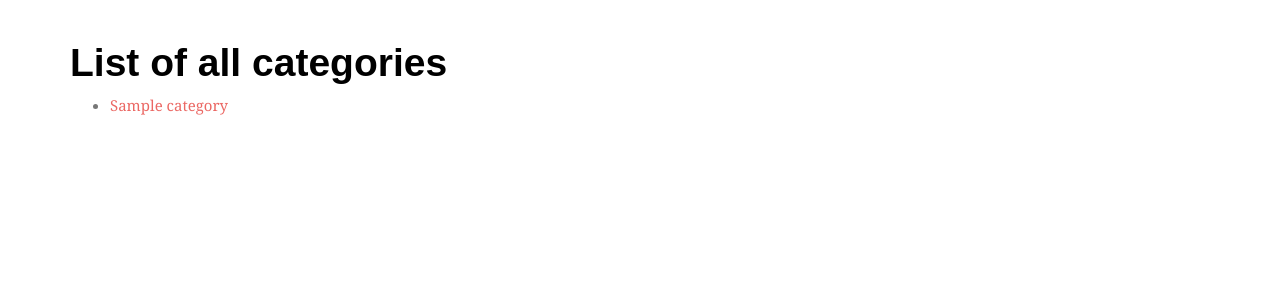
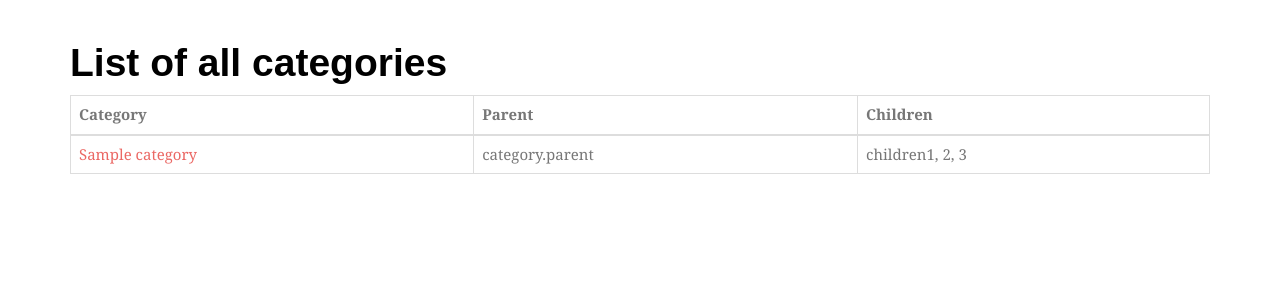
Before and after one commit to nycynik/WoxWiki, a Flask app: template woxwiki/templates/category_list.html in a window 1280 px wide. Shown: the part 61-361 px from the top of the page. Run offline with Flask 2, Linux system fonts and the light colour scheme; the template is opened without the code that fills it: values that come from a table or form of the project are taken from there, others are empty; tables that the repository leaves empty hold one stand-in row (values such as "Sample post"); parts of the project's set-up code (start-up, migrations or seed data) failed here and were passed over; some libraries are stand-ins or nearby versions; some web fonts are replaced.

Commit message:
Pushing uncomitted changes so I can delete local copy

```diff
--- /dev/null
+++ b/server.py
@@ -0,0 +1,5 @@
+from waitress import serve
+from woxwiki import app as wsgiapp
+
+if __name__ == '__main__':
+    serve(wsgiapp, listen='*:8080')
--- a/woxwiki/__init__.py
+++ b/woxwiki/__init__.py
@@ -13,4 +13,5 @@ db = SQLAlchemy(app)
 
 # Imports views from __init__.py in respective packages
 from woxwiki import views
+from woxwiki import admin
 from woxwiki import cli
--- a/woxwiki/templates/category_list.html
+++ b/woxwiki/templates/category_list.html
@@ -2,14 +2,27 @@
 {% block body %}
 <h1>List of all categories</h1>
 {% if categories %}
-<ul>
+<div class="table-responsive">
+<table class="table table-bordered">
+    <thead>
+        <tr>
+            <th>Category</th>
+            <th>Parent</th>
+            <th>Children</th>
+        </tr>
+    </thead>
+    <tbody>
 {% for category in categories %}
-<li>
-    <p><a href="{{ url_for('category', tname=category.name)}}">{{category.name}}</a><p>
-</li>
+    <tr>
+        <td><a href="{{ url_for('category', tname=category.name)}}">{{category.name}}</a></td>
+        <td> category.parent </td>
+        <td>children1, 2, 3</td>
+    </tr>
 {% endfor %}
-</ul>
+    </tbody>
+</table>
+</div>
 {% else %}
-<div class="alert info">No categories found. Consider adding some categories to your pages.</div>
+<div class="alert alert-info">No categories found. Consider adding some categories to your pages.</div>
 {% endif %}
 {% endblock %}
--- a/woxwiki/templates/tag.html
+++ b/woxwiki/templates/tag.html
@@ -15,6 +15,6 @@
 {% endfor %}
 </ul>
 {% else %}
-<div class="alert info">No pages found. Consider adding this tag to some of your pages.</div>
+<div class="alert alert-info">No pages found. Consider adding this tag to some of your pages.</div>
 {% endif %}
 {% endblock %}
--- a/woxwiki/templates/tag_list.html
+++ b/woxwiki/templates/tag_list.html
@@ -10,6 +10,6 @@
 {% endfor %}
 </ul>
 {% else %}
-<div class="alert info">No tags found. Consider adding some tags to your pages.</div>
+<div class="alert alert-info">No tags found. Consider adding some tags to your pages.</div>
 {% endif %}
 {% endblock %}
--- /dev/null
+++ b/wsgi.py
@@ -0,0 +1,4 @@
+from woxwiki import app as application
+
+if __name__ == '__main__':
+    application.run()
```
Also changed, not shown: woxwiki/admin.py (added, +30 -0 lines), woxwiki/models.py (+8 -1 lines), woxwiki/templates/category.html (added, +20 -0 lines).
